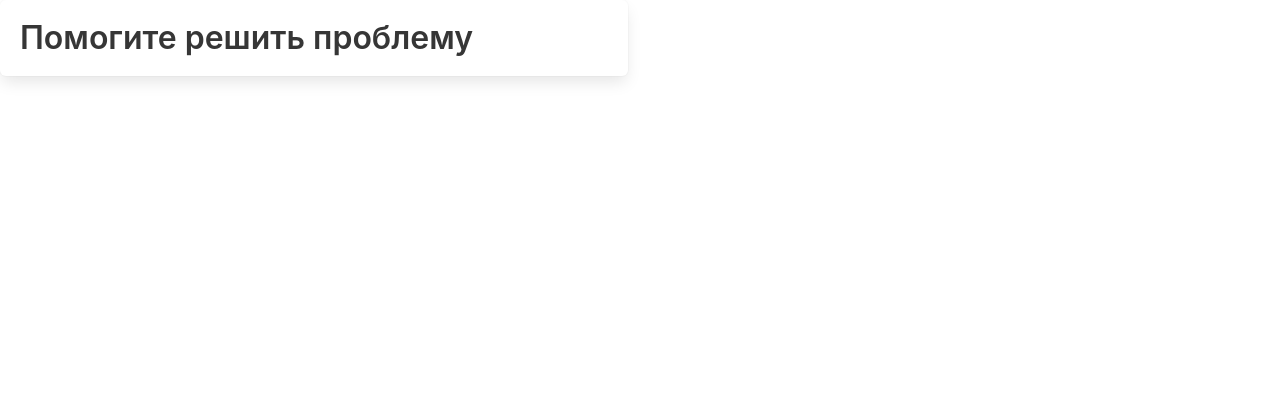
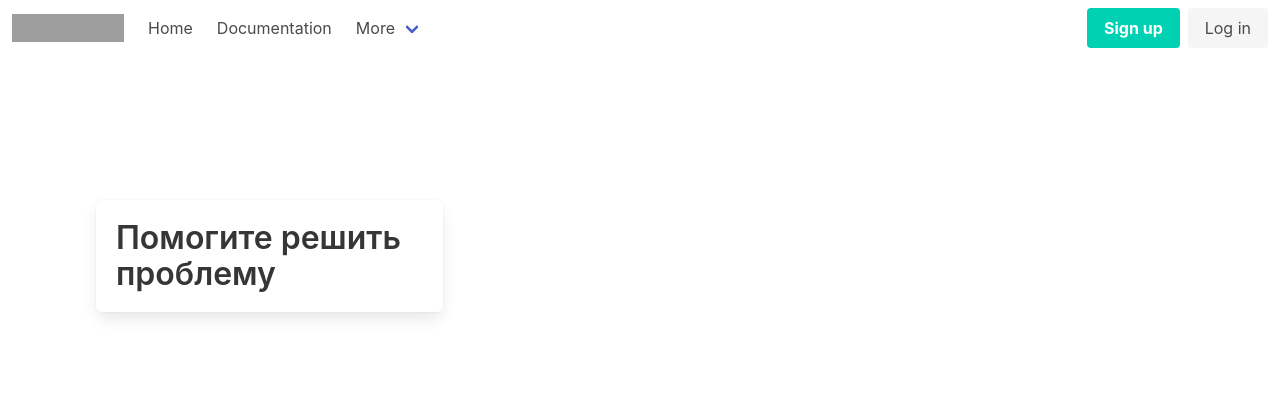
Before and after one commit to Ruslan-Fatkulin/django_forum, a Django app: template community/templates/questions_page.html in a window 1280 px wide. Shown: the top 407 px of the page. Run offline with Django 4.2, Linux system fonts and the light colour scheme; the template is opened without the code that fills it: values that come from a table or form of the project are taken from there, others are empty; data comes from the database, SQL or seed files in the repository; parts of the project's set-up code (start-up, migrations or seed data) failed here and were passed over; grey boxes are pictures that could not be loaded.

Commit message:
'commit'

```diff
--- a/community/models.py
+++ b/community/models.py
@@ -5,21 +5,7 @@ class Question(models.Model):
     title = models.CharField(max_length=255)
     description = models.TextField()
     slug = models.SlugField(max_length=255)
-    # category = models.ForeignKey('questions.Category', on_delete=models.CASCADE)
     date = models.DateTimeField(auto_now_add=True)
 
     def __str__(self):
         return self.title
-
-    class Meta:
-        db_table = 'questions_questions'
-
-
-# class Category(models.Model):
-#     name = models.CharField(max_length=255)
-#
-#     def __str__(self):
-#         return self.name
-#
-#     class Meta:
-#         db_table = 'question_categories'
--- /dev/null
+++ b/community/templates/base_layout.html
@@ -0,0 +1,79 @@
+{% load static %}
+<!DOCTYPE html>
+<html lang="en">
+<head>
+    <meta charset="UTF-8">
+    <title>Title</title>
+    <link rel="stylesheet" href="{% static 'static/bulma.css' %}">
+    <link rel="stylesheet" href="{% static 'static/style.css' %}">
+</head>
+<body>
+<nav class="navbar" role="navigation" aria-label="main navigation">
+  <div class="navbar-brand">
+    <a class="navbar-item" href="https://bulma.io">
+      <img src="https://bulma.io/images/bulma-logo.png" width="112" height="28">
+    </a>
+
+    <a role="button" class="navbar-burger" aria-label="menu" aria-expanded="false" data-target="navbarBasicExample">
+      <span aria-hidden="true"></span>
+      <span aria-hidden="true"></span>
+      <span aria-hidden="true"></span>
+    </a>
+  </div>
+
+  <div id="navbarBasicExample" class="navbar-menu">
+    <div class="navbar-start">
+      <a class="navbar-item">
+        Home
+      </a>
+
+      <a class="navbar-item">
+        Documentation
+      </a>
+
+      <div class="navbar-item has-dropdown is-hoverable">
+        <a class="navbar-link">
+          More
+        </a>
+
+        <div class="navbar-dropdown">
+          <a class="navbar-item">
+            About
+          </a>
+          <a class="navbar-item">
+            Jobs
+          </a>
+          <a class="navbar-item">
+            Contact
+          </a>
+          <hr class="navbar-divider">
+          <a class="navbar-item">
+            Report an issue
+          </a>
+        </div>
+      </div>
+    </div>
+
+    <div class="navbar-end">
+      <div class="navbar-item">
+        <div class="buttons">
+          <a class="button is-primary">
+            <strong>Sign up</strong>
+          </a>
+          <a class="button is-light">
+            Log in
+          </a>
+        </div>
+      </div>
+    </div>
+  </div>
+</nav>
+ <div class="hero-body my-6">
+        {% block auth %}
+        {% endblock %}
+
+        {% block content %}
+        {% endblock %}
+    </div>
+</body>
+</html>
--- a/community/templates/questions_page.html
+++ b/community/templates/questions_page.html
@@ -1,22 +1,17 @@
-<!DOCTYPE html>
-{% load static %}
-<html lang="en">
-<head>
-    <meta charset="UTF-8">
-    <title>Title</title>
-    <link rel="stylesheet" href="{% static 'static/bulma.css' %}">
-</head>
-<body>
+{% extends 'base_layout.html' %}
+
+{% block content %}
+    <div class="section">
         <div class="columns">
-    <div class="column is-6">
             {% for question in questions %}
+                <div class="column is-4">
                     <div class="box">
-            <div class="title is-3">
-                {{ question.title }}
+                        <div class="title">
+                            {{ question }}
+                        </div>
                     </div>
                 </div>
             {% endfor %}
         </div>
     </div>
-</body>
-</html>
+{% endblock %}
--- a/community/views.py
+++ b/community/views.py
@@ -4,4 +4,4 @@ from .models import *
 
 def questions_page(request):
     questions = Question.objects.all()
-    return render(request, 'questions_page.html', {'questions': questions}git remote add origin https://github.com/neruslvn/django4.git)
+    return render(request, 'questions_page.html', {'questions': questions})
```
Also changed, not shown: community/templates/categories.html (added, +14 -0 lines), community/migrations/0002_alter_question_table.py (added), db.sqlite3. Lines whose indentation alone changed are shown as unchanged.
